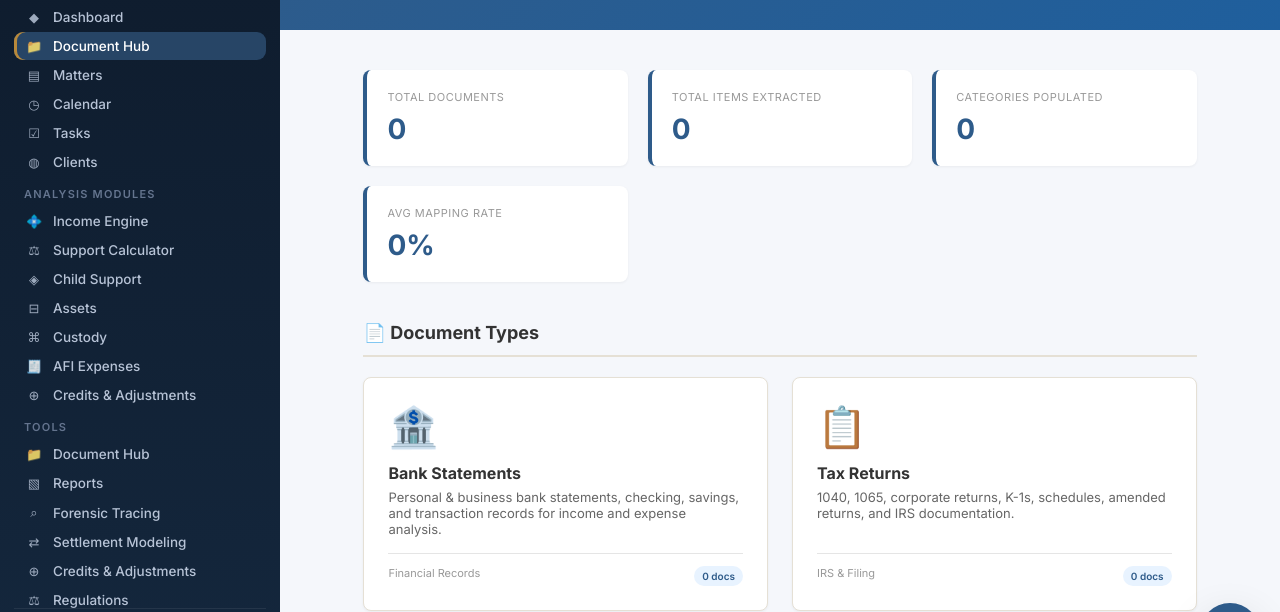
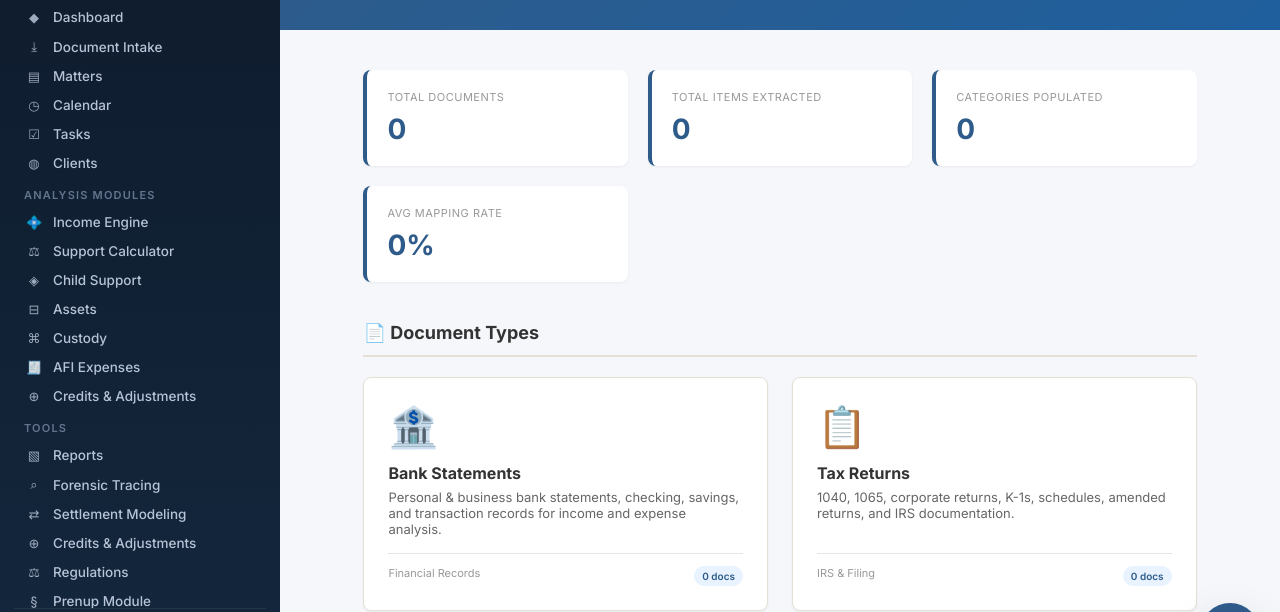
Before and after one commit to Tmattox12/veritaslegalintel, a website: page document-hub-master.html in a window 1280 px wide. Shown: the part 117-729 px from the top of the page. Drawn offline with Linux system fonts and the light colour scheme.

Commit message:
Fix sidebar navigation: make Document Intake the primary upload path, remove duplicate Document Hub entry

```diff
--- a/document-hub-master.html
+++ b/document-hub-master.html
@@ -234,7 +234,7 @@
     <nav class="nav">
       <div class="nav-group-label">Workspace</div>
       <a class="nav-item" href="index.html"><span class="nav-ico">◆</span> Dashboard</a>
-      <a class="nav-item active" href="document-hub-master.html"><span class="nav-ico">📁</span> Document Hub</a>
+      <a class="nav-item" href="discovery-intake.html"><span class="nav-ico">⤓</span> Document Intake</a>
       <a class="nav-item" href="#"><span class="nav-ico">▤</span> Matters</a>
       <a class="nav-item" href="schedules.html"><span class="nav-ico">◷</span> Calendar</a>
       <a class="nav-item" href="#"><span class="nav-ico">☑</span> Tasks</a>
@@ -250,7 +250,6 @@
       <a class="nav-item" href="credits.html"><span class="nav-ico">⊕</span> Credits &amp; Adjustments</a>
 
       <div class="nav-group-label">Tools</div>
-      <a class="nav-item" href="document-hub-master.html" data-module="document-hub"><span class="nav-ico">📁</span> Document Hub</a>
       <a class="nav-item" href="estate.html"><span class="nav-ico">▧</span> Reports</a>
       <a class="nav-item" href="forensic-tracing.html"><span class="nav-ico">⌕</span> Forensic Tracing</a>
       <a class="nav-item" href="settlement.html"><span class="nav-ico">⇄</span> Settlement Modeling</a>
```
Also changed, not shown: discovery-intake.html (+1 -1 lines).
